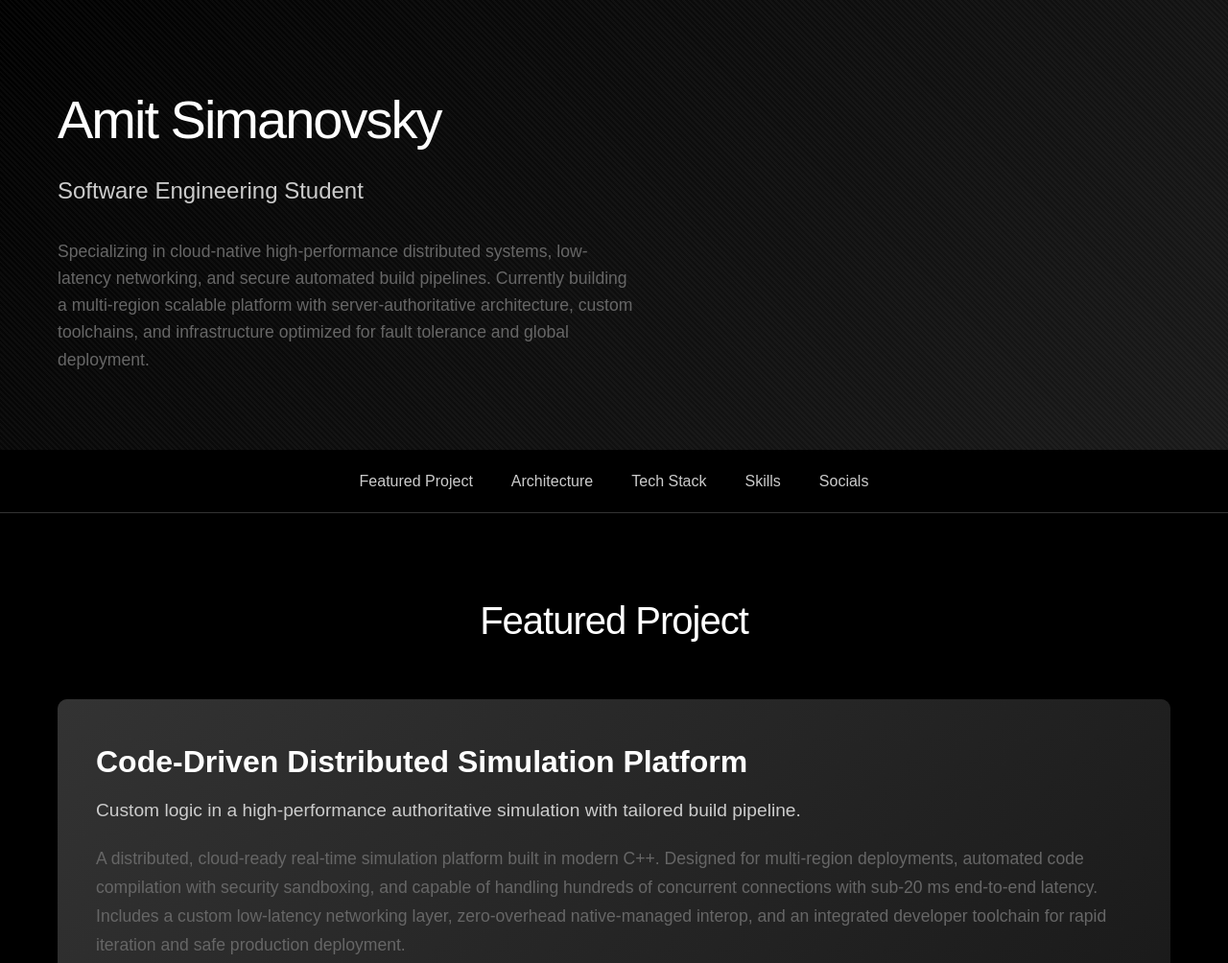
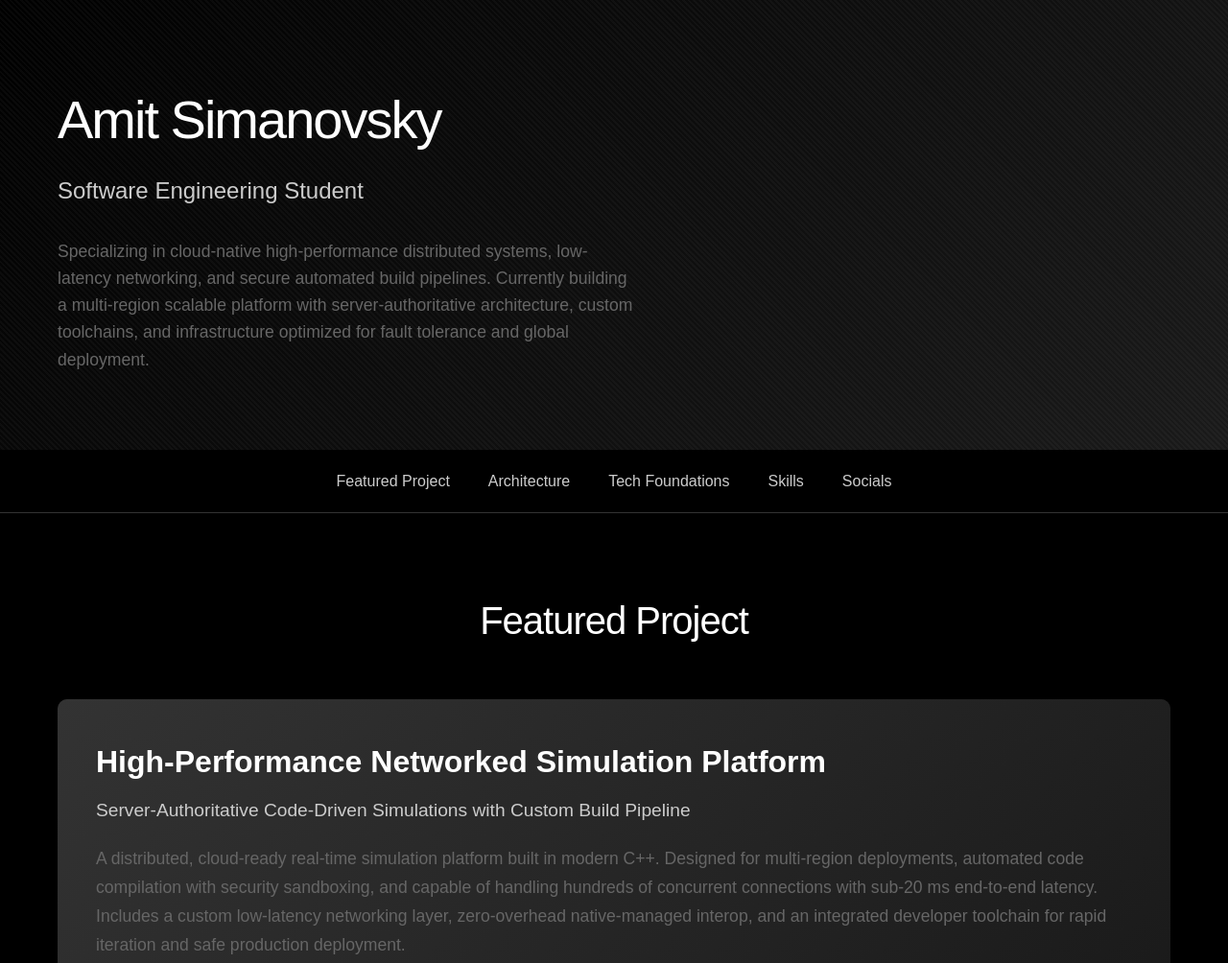
Before and after one commit to Amitsim/Portfolio, a plain HTML site: page index.html in a window 1280 px wide. Shown: the top 1004 px of the page at 96% size. Drawn offline with Linux system fonts and the light colour scheme.

Commit message:
Update index.html

```diff
--- a/index.html
+++ b/index.html
@@ -515,7 +515,7 @@
                 <ul class="nav-links">
                     <li><a href="#project">Featured Project</a></li>
                     <li><a href="#architecture">Architecture</a></li>
-                    <li><a href="#techstack">Tech Stack</a></li>
+                    <li><a href="#techstack">Tech Foundations</a></li>
                     <li><a href="#skills">Skills</a></li>
                     <li><a href="#contact">Socials</a></li>
                 </ul>
@@ -530,8 +530,8 @@
 
             <div class="featured-project">
                 <div class="project-header">
-                    <h3 class="project-title">Code-Driven Distributed Simulation Platform</h3>
-<p class="project-subtitle">Custom logic in a high-performance authoritative simulation with tailored build pipeline.</p>
+                    <h3 class="project-title">High-Performance Networked Simulation Platform</h3>
+<p class="project-subtitle">Server-Authoritative Code-Driven Simulations with Custom Build Pipeline</p>
 
                     <p class="project-description">
                        A distributed, cloud-ready real-time simulation platform built in modern C++. Designed for multi-region deployments, automated code compilation with security sandboxing, and capable of handling hundreds of concurrent connections with sub-20 ms end-to-end latency. Includes a custom low-latency networking layer, zero-overhead native-managed interop, and an integrated developer toolchain for rapid iteration and safe production deployment.
@@ -662,7 +662,7 @@
     <!-- Tech Stack Section -->
     <section id="techstack" class="section">
         <div class="container">
-            <h2 class="section-title">Technology Stack</h2>
+            <h2 class="section-title">Technical Foundations</h2>
 
             <div class="tech-grid">
                 <div class="tech-category">
```
